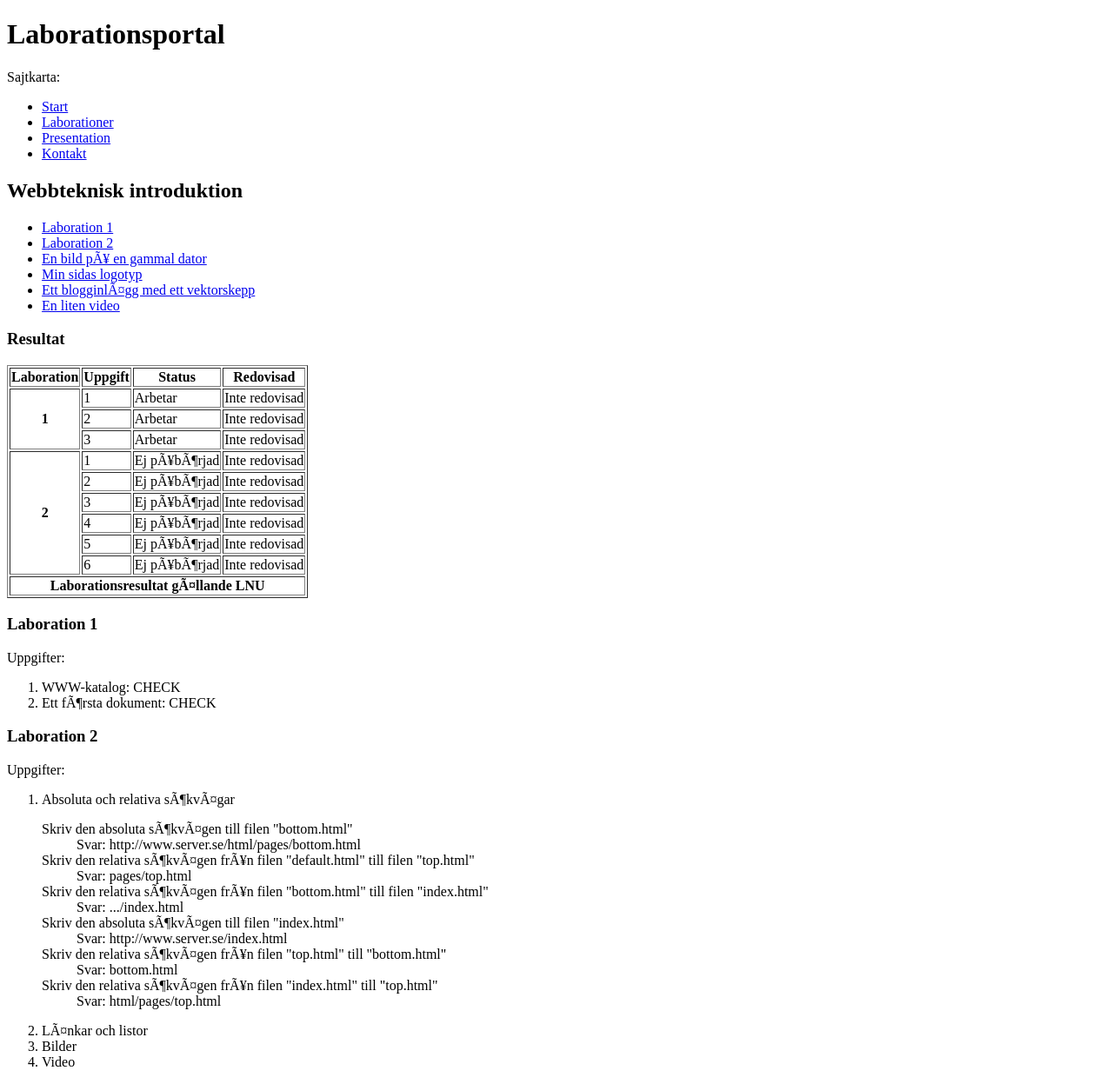
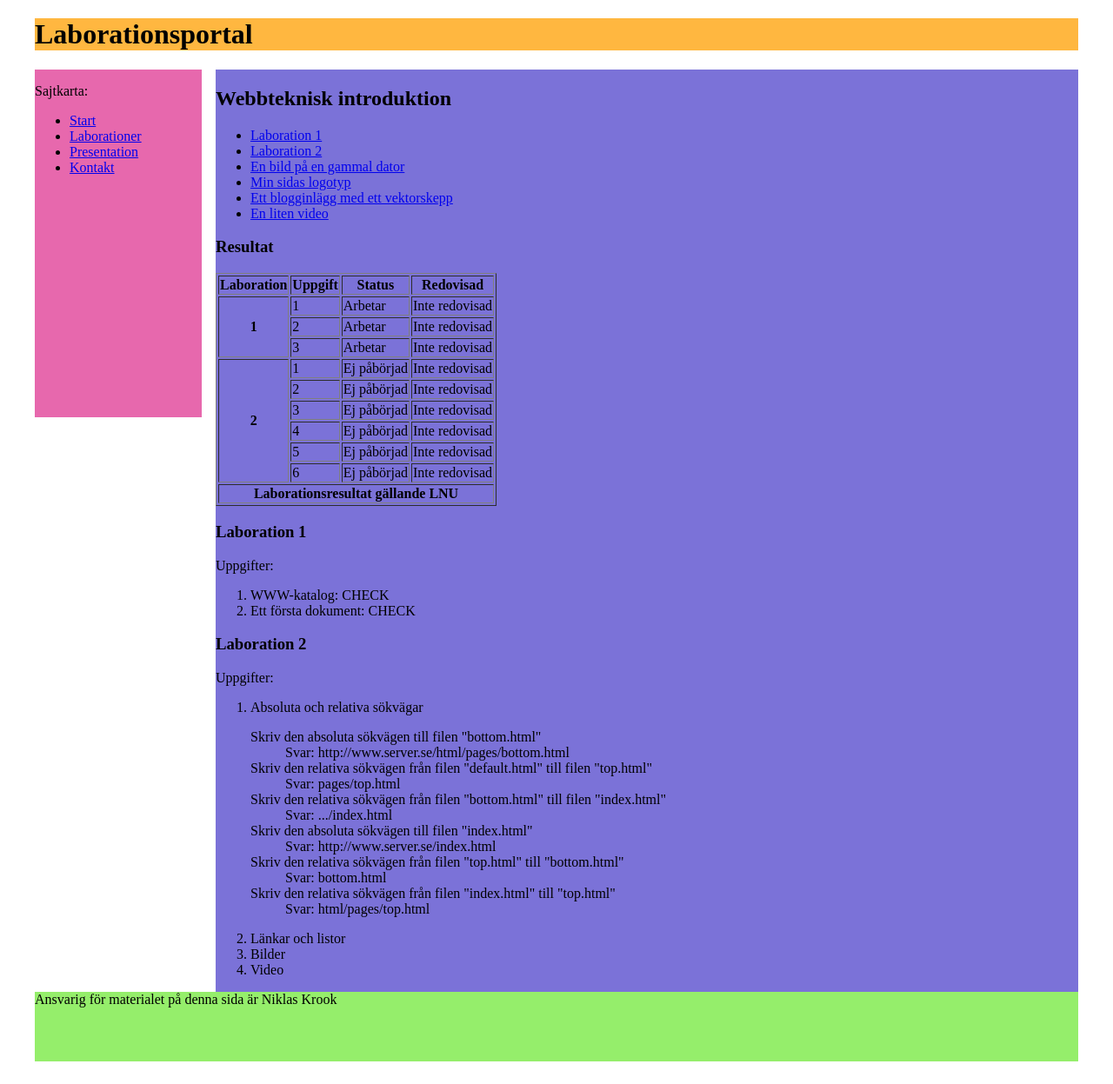
Before and after one commit to nk222ch/1IK415-Laborationer--Labb-2-och-Fr-, a plain HTML site: page pages/laborationer.html in a window 1280 px wide. Shown: the whole page at 87% size. Drawn offline with Linux system fonts and the light colour scheme.

Commit message:
Strukturerade upp HTML-koden efter min CSS-fil. Satte olika färger på mina block för att lättare se layouten.

```diff
--- /dev/null
+++ b/css/style.css
@@ -0,0 +1,38 @@
+/******** Gemensamma stilar ********/
+
+/******** Container ****************/
+
+#container {
+    width: 1200px;
+    margin: 0 auto;
+}
+
+/******** Header *******************/
+
+#header {
+    background: #FFB740;
+}
+/******** Navbar *******************/
+
+#navbar {
+    background: #E768AD;
+    float: left;
+    width: 12em;
+    height: 25em;
+}
+
+/******** Content ******************/
+
+#content {
+    background: #7B72D8;
+    float: right;
+    width: 62em;
+}
+
+/******** Footer *******************/
+
+#footer {
+    background: #95EE6B;
+    height: 5em;
+    clear: both;
+}
--- a/index.html
+++ b/index.html
@@ -3,11 +3,15 @@
   <head>
     <meta charset="utf-8">
     <title>Index</title>
+    <link rel="stylesheet" type="text/css" href="css/style.css">
   </head>
   <body>
 
+    <div id="container">
+
   <!--Använder lite paragrafer och breaks i koden-->
 
+     <div id="header">
       <h1>Webbprogrammering HT13</h1>
 
       <img id="indexlogo" src="pics/indexlogo.png" alt="Bild på en gammal dator." height="250" width="151" >
@@ -18,16 +22,22 @@
                 Välkommen till Niklas Krooks kursblogg!<br>
             </p>
 
+            </div>
+
+            <div id="navbar">
+
                 <ul>
                     <li><a href="index.html">Start</a></li>
                     <li><a href="pages/laborationer.html">Laborationer</a></li>
                     <li><a href="pages/presentation.html">Presentation</a></li>
                     <li><a href="pages/kontakt.html">Kontakt</a></li>
                 </ul>
+            </div>
 
-            <p>
-                Skrivet av Niklas Krook, 2013/09/18
-            </p>
+            <div id="content">
+                <p>
+                    Skrivet av Niklas Krook, 2013/09/18
+                </p>
 
            <h3 id="vektorpic">En vektorbild</h3>
 
@@ -56,10 +66,15 @@
                 Skrivet av Niklas Krook, 2013/09/19
             </p>
 
+            </div>
+
+            <div id="footer">
             <p>
                 Ansvarig för materialet på denna sida är Niklas Krook
             </p>
+            </div>
 
+       </div>
 
   </body>
 
--- a/pages/laborationer.html
+++ b/pages/laborationer.html
@@ -1,13 +1,20 @@
 <!DOCTYPE html>
 <html lang="sv">
   <head>
-    <meta charset="iso-8859-1">
+    <meta charset="utf-8">
     <title>Presentation</title>
+    <link rel="stylesheet" type="text/css" href="../css/style.css">
   </head>
   <body>
 
+    <div id="container">
+
+    <div id="header">
       <h1>Laborationsportal</h1>
 
+        </div>
+
+        <div id="navbar">
             <p>
                 Sajtkarta:<br>
             </p>
@@ -18,6 +25,10 @@
                     <li><a href="presentation.html">Presentation</a></li>
                     <li><a href="kontakt.html">Kontakt</a></li>
                 </ul>
+
+            </div>
+
+        <div id="content">
 
         <h2>Webbteknisk introduktion</h2>
 
@@ -112,6 +123,17 @@
                 </ol>
 
 
+            </div>
+
+            <div id="footer">
+
+                <p>
+                Ansvarig för materialet på denna sida är Niklas Krook
+                </p>
+            </div>
+
+        </div>
+
   </body>
 
 </html>
```
Also changed, not shown: pages/kontakt.html (+22 -1 lines), pages/presentation.html (+18 -1 lines), pics/indexlogo.png (added), pics/presentationsbild1.jpeg (added), pics/skepp.svg (added).
